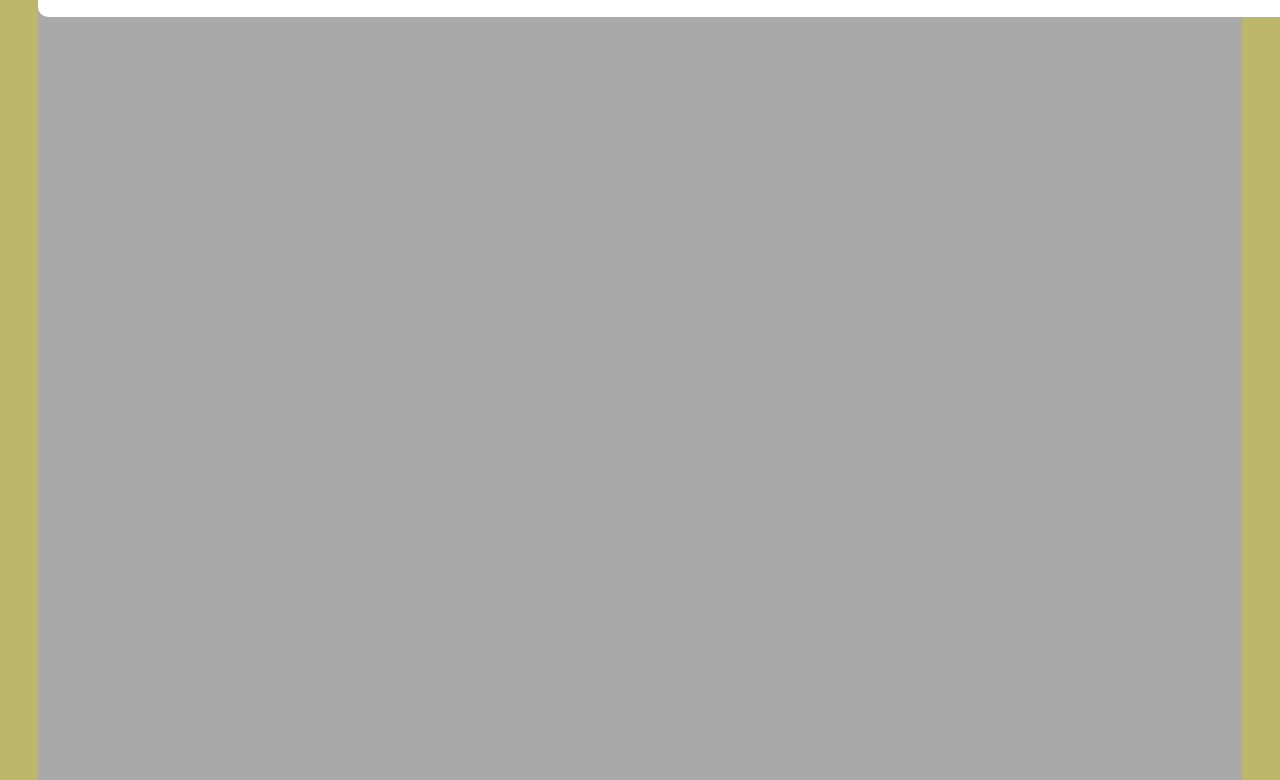
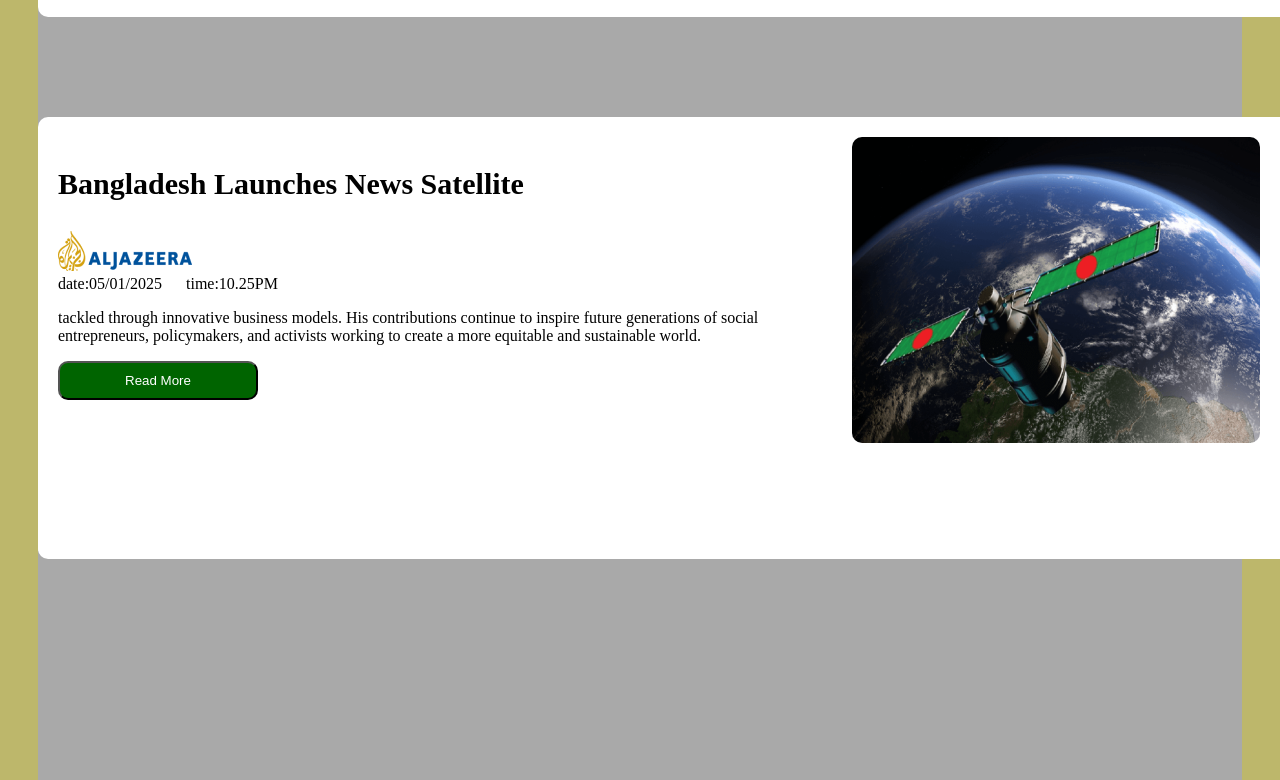
Before and after one commit to TANZIMAHMEDFAYSAL/tanzim-assignment-1, a plain HTML site: page index.html in a window 1280 px wide. Shown: the part 3260-4040 px from the top of the page. Drawn offline with Linux system fonts and the light colour scheme.

Commit message:
commit-6

```diff
--- a/index.html
+++ b/index.html
@@ -176,6 +176,32 @@
             </div>
 
         </section>
+
+        <!-- copy part -->
+
+        <section class="section-5-recent-news-copy">
+
+
+            <!-- <section class="recent-news-2">
+                <h1 class="news">recent news</h1>
+                <p>Through his advocacy for social business and microcredit, Dr. Yunus has reshaped the way we think about poverty, economic development, and entrepreneurship, showing that social problems can be tackled through innovative business models. His contributions continue to inspire future generations</p> -->
+
+                <div class="recent-news-parent">
+
+                    <div class="satellite">
+                        <h1 class="satellite-title"> bangladesh launches news satellite</h1>
+                        <img src="assets/al-jazeera.png" alt=""><br>
+                        <span>date:05/01/2025</span>
+                        <span>time:10.25PM</span>
+                        <p>tackled through innovative business models. His contributions continue to inspire future generations of social entrepreneurs, policymakers, and activists working to create a more equitable and sustainable world.</p>
+                        <button class="news-button">read more</button>
+                    </div>
+                    <div>
+                        <img class="image-1" src="assets/satelite.png" alt="">
+                    </div>
+                </div>
+
+            </section>
         <section></section>
 
      </section>
--- a/style.css
+++ b/style.css
@@ -304,6 +304,7 @@ table td button{
     width: 1280;
     height: 1406px;
     background-color: darkgrey;
+    margin-bottom: 200px;
 }
 .news{
     text-transform: capitalize;
@@ -351,3 +352,57 @@ span{
     background-color: blue;
 
 }
+
+/* copy part */
+.section-5-recent-news-copy{
+    width: 1280;
+    height: 1406px;
+    background-color: darkgrey;
+    margin-top: 100px;
+}
+/* .news{
+    text-transform: capitalize;
+    font-size: 50px;
+    margin-top: 0;
+    padding-top: 0;
+    margin-bottom: 0;
+} */
+.recent-news-parent{
+    background-color: white;
+    width: 1280px;
+    height: 402px;
+    border-radius: 10px;
+    display: flex;
+    gap: 50px;
+    padding:20px;
+}
+.image-1{
+    width: 408px;
+    height: 306px;
+    border-radius: 10px;
+}
+.satellite-title{
+    text-transform: capitalize;
+    font-size: 30px;
+}
+span{
+    margin-right: 20px;
+}
+.satellite{
+    width: 744px;
+    height: 320px;
+}
+.news-button{
+    background-color: darkgreen;
+    text-transform: capitalize;
+    padding:  10px;
+    width: 200px;
+    color: white;
+    border-radius: 10px;
+
+
+}
+.news-button:hover{
+    background-color: blue;
+
+}
```
